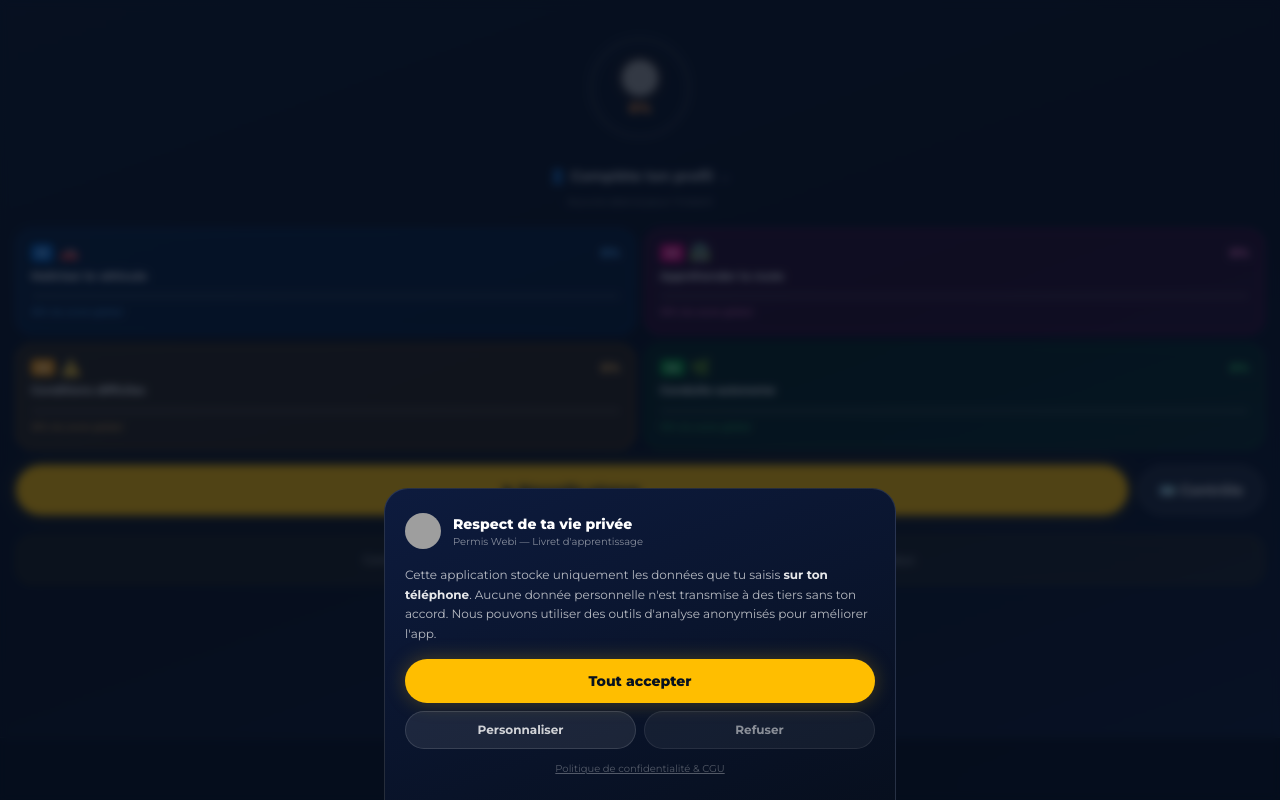
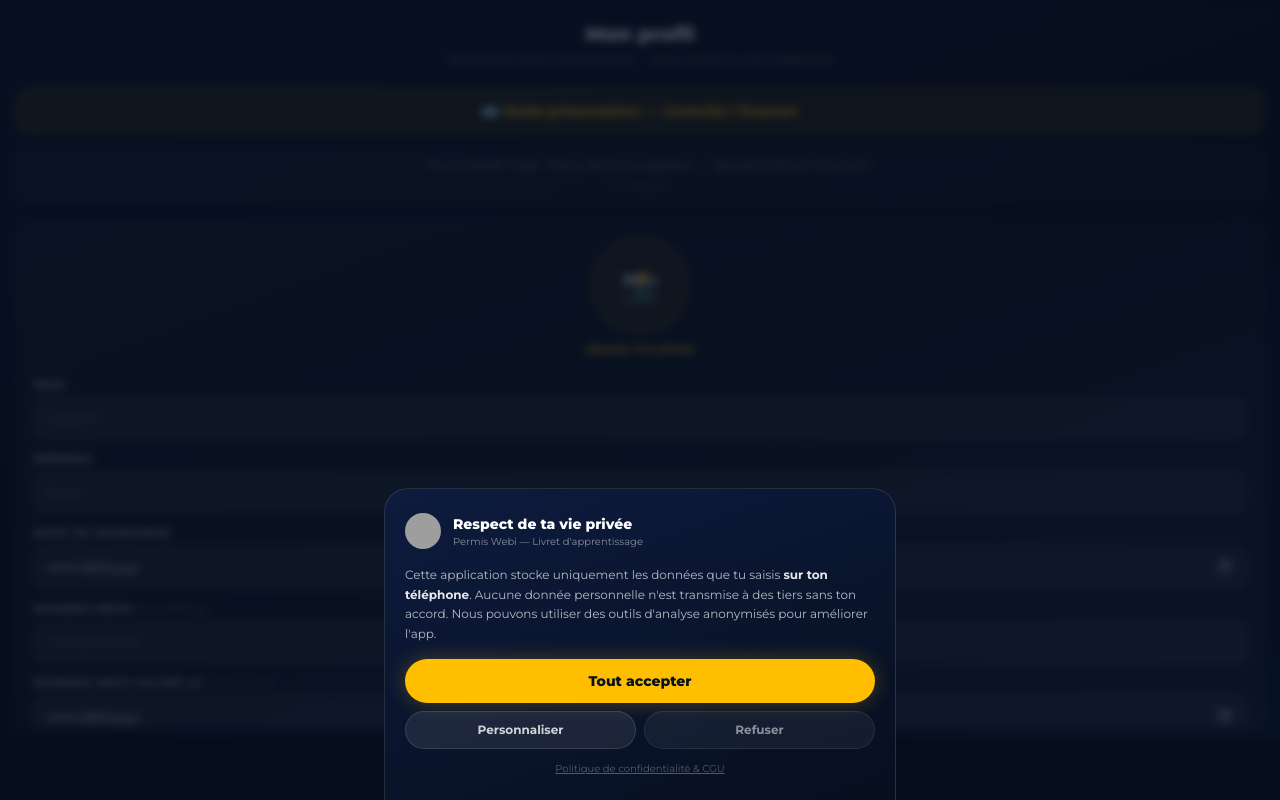
Before and after one commit to DriveMeNow/Livret-dapprentissage-PermisWebi, a React (Vite) app: page / in a window 1280 px wide. Built offline with nearby package versions, Linux system fonts and the light colour scheme; grey boxes are pictures that could not be loaded.

Commit message:
V1.8 - Demarrage sur Profil au premier lancement avant lecture du preambule

```diff
--- a/src/App.jsx
+++ b/src/App.jsx
@@ -11,9 +11,13 @@
 import Seances from './pages/Seances'
 import Profil from './pages/Profil'
 
+/** Onglet de démarrage — Profil si premier lancement, Dashboard sinon */
+const getInitialTab = () =>
+  localStorage.getItem('pw_preambule_alerte_vue') ? 'dashboard' : 'profil'
+
 /** Contenu principal — séparé pour bénéficier de l'ErrorBoundary parent */
 function AppInner() {
-  const [activeTab, setActiveTab] = useState('dashboard')
+  const [activeTab, setActiveTab] = useState(getInitialTab)
   const [tabParam, setTabParam] = useState(null)
   const consent = useConsent()
   const [showConsent, setShowConsent] = useState(!consent)
```
